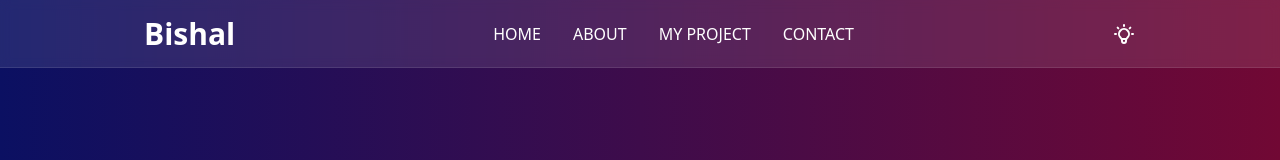
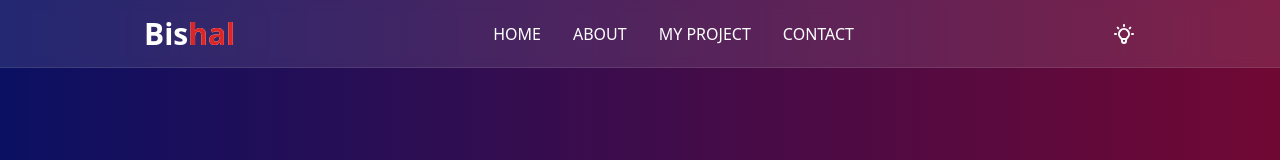
Before and after one commit to bisaalz/bishal-portfolio, a Next.js app: page / in a window 1280 px wide. Shown: the top 160 px of the page. Built offline with nearby package versions, Linux system fonts and the light colour scheme.

Commit message:
portfolio design

```diff
--- a/src/components/navbar/Navbar.jsx
+++ b/src/components/navbar/Navbar.jsx
@@ -14,7 +14,7 @@ const Navbar = () => {
                   class="flex items-center"
                 >
                   <span class="font-extrabold text-transparent text-3xl bg-clip-text bg-gradient-to-r from-[#ffffff] to-[#ffffff]">
-                    Bishal
+                    Bis<span className="text-[#DC2626]">hal</span>
                   </span>
                 </a>
                 <div class="flex md:order-2">
```
